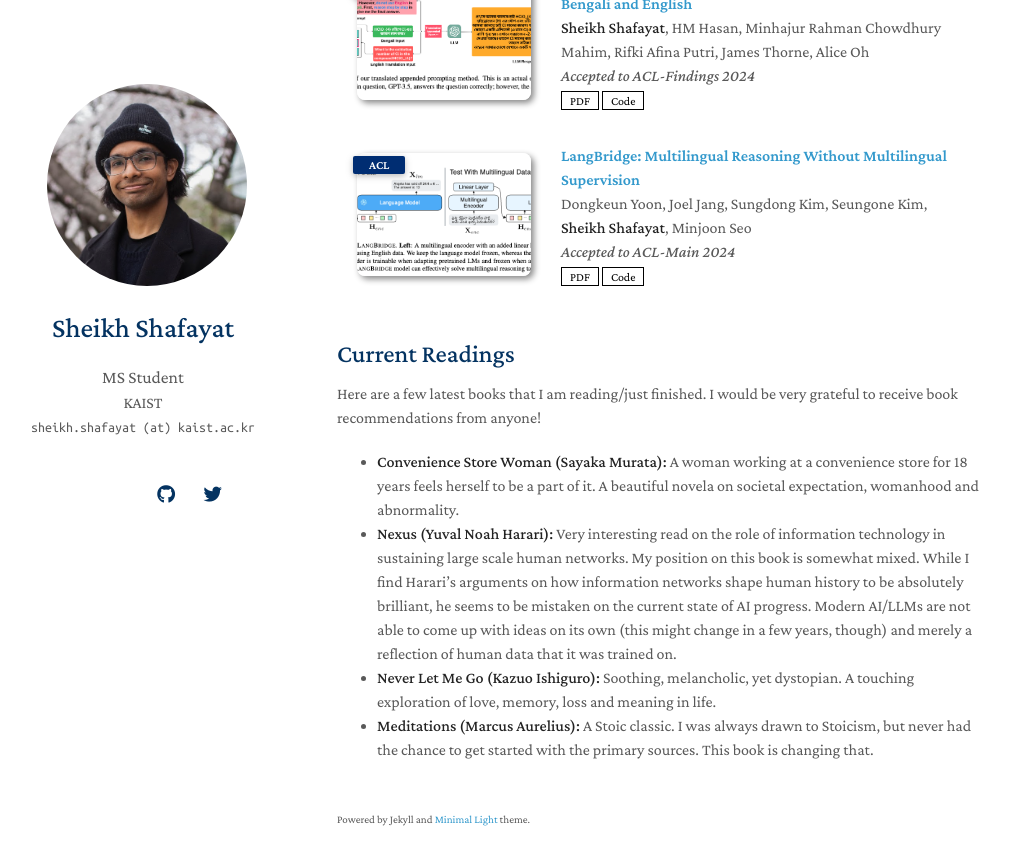
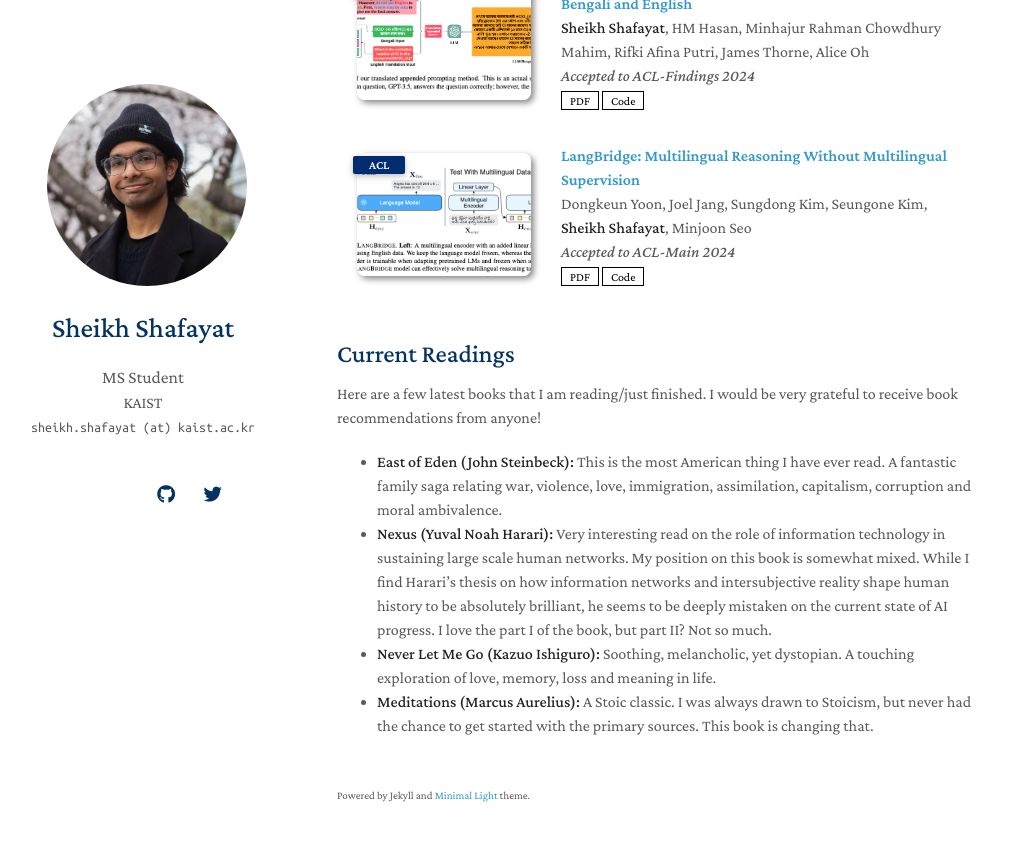
Before and after one commit to sheikhshafayat/sheikhshafayat.github.io, a Jekyll site: the page built from index.md, in a window 1280 px wide and 900 px high, scrolled down 1619 px. Shown: the top 865 px of the window, without its empty margins (133-1142 px from the left). Built offline with Jekyll 4.4.1, drawn with Linux system fonts in a browser that asks for light colours; nearby versions of some CDN libraries; a style sheet for code colours, icons or effects is not loaded; our own code applies the rules of GitHub Pages for plain Markdown files; some of the changed text lies outside the part shown.

Commit message:
minor updates

```diff
--- a/index.md
+++ b/index.md
@@ -32,7 +32,7 @@ On my free time, I enjoy bouldering, running, or basking in the sunset with a no
 ## Current Readings
 
 Here are a few latest books that I am reading/just finished. I would be very grateful to receive book recommendations from anyone!
-- **Convenience Store Woman (Sayaka Murata):** A woman working at a convenience store for 18 years feels herself to be a part of it. A beautiful novela on societal expectation, womanhood and abnormality.
-- **Nexus (Yuval Noah Harari):** Very interesting read on the role of information technology in sustaining large scale human networks. My position on this book is somewhat mixed. While I find Harari's arguments on how information networks shape human history to be absolutely brilliant, he seems to be mistaken on the current state of AI progress. Modern AI/LLMs are not able to come up with ideas on its own (this might change in a few years, though) and merely a reflection of human data that it was trained on.
+- **East of Eden (John Steinbeck):** This is the most American thing I have ever read. A fantastic family saga relating war, violence, love, immigration, assimilation, capitalism, corruption and moral ambivalence.
+- **Nexus (Yuval Noah Harari):** Very interesting read on the role of information technology in sustaining large scale human networks. My position on this book is somewhat mixed. While I find Harari's thesis on how information networks and intersubjective reality shape human history to be absolutely brilliant, he seems to be deeply mistaken on the current state of AI progress. I love the part I of the book, but part II? Not so much.
 - **Never Let Me Go (Kazuo Ishiguro):** Soothing, melancholic, yet dystopian. A touching exploration of love, memory, loss and meaning in life.
 - **Meditations (Marcus Aurelius):** A Stoic classic. I was always drawn to Stoicism, but never had the chance to get started with the primary sources. This book is changing that.
```
Also changed, not shown: other parts of index.md (+1 -1 lines).
